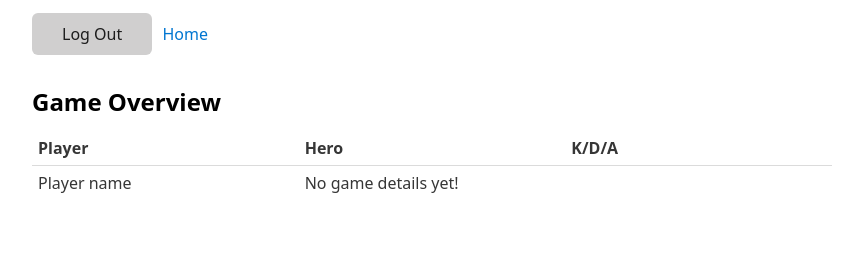
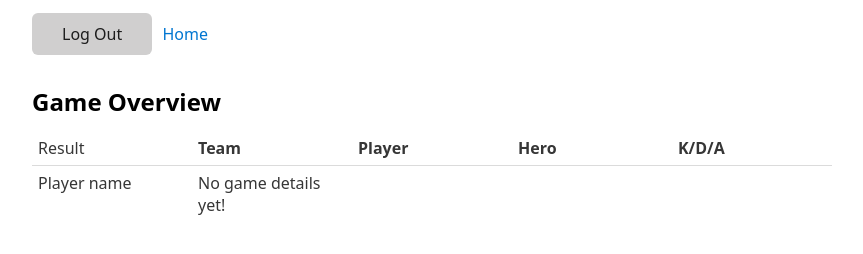
Before and after one commit to ahhyiiieee/mobastats, a Django app: page /games/57/ in a window 1280 px wide. Shown: the part 72-326 px from the top of the page, without its empty margins (208-1071 px from the left). Run offline with Django 3.2, Linux system fonts and the light colour scheme; data comes from the database, SQL or seed files in the repository.

Commit message:
Edit game overview table

```diff
--- a/players/templates/players/game_details.html
+++ b/players/templates/players/game_details.html
@@ -4,9 +4,12 @@
 
 {% block content %}
     <h2>Game Overview</h2>
+
     <table>
         <thead>
             <tr>
+                <td>Result</td>
+                <th>Team</th>
                 <th>Player</th>
                 <th>Hero</th>
                 <th>K/D/A</th>
@@ -15,6 +18,8 @@
         <tbody>
             {% for game in games.gameplayer_set.all %}
                 <tr>
+                    <td>{{ game.get_result_display }}</td>
+                    <td>{{ game.get_team_display }}</td>
                     <td><a href="{% url "player_details" game.player.pk %}">{{ game.player }}</td>
                     <td>{{ game.hero }}</td>
                     <td>{{ game.kills }}/{{ game.deaths }}/{{ game.assists }}</td>
```
